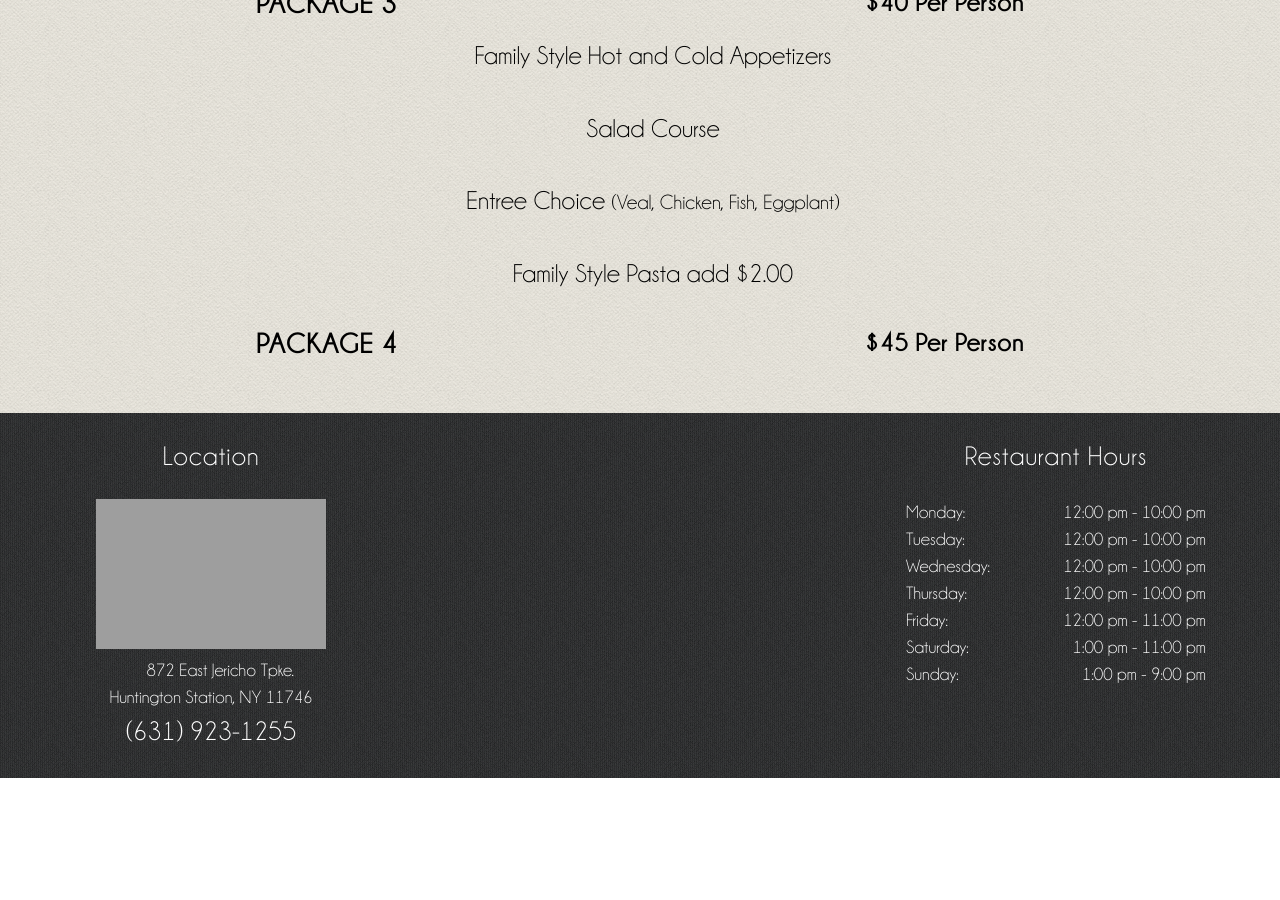
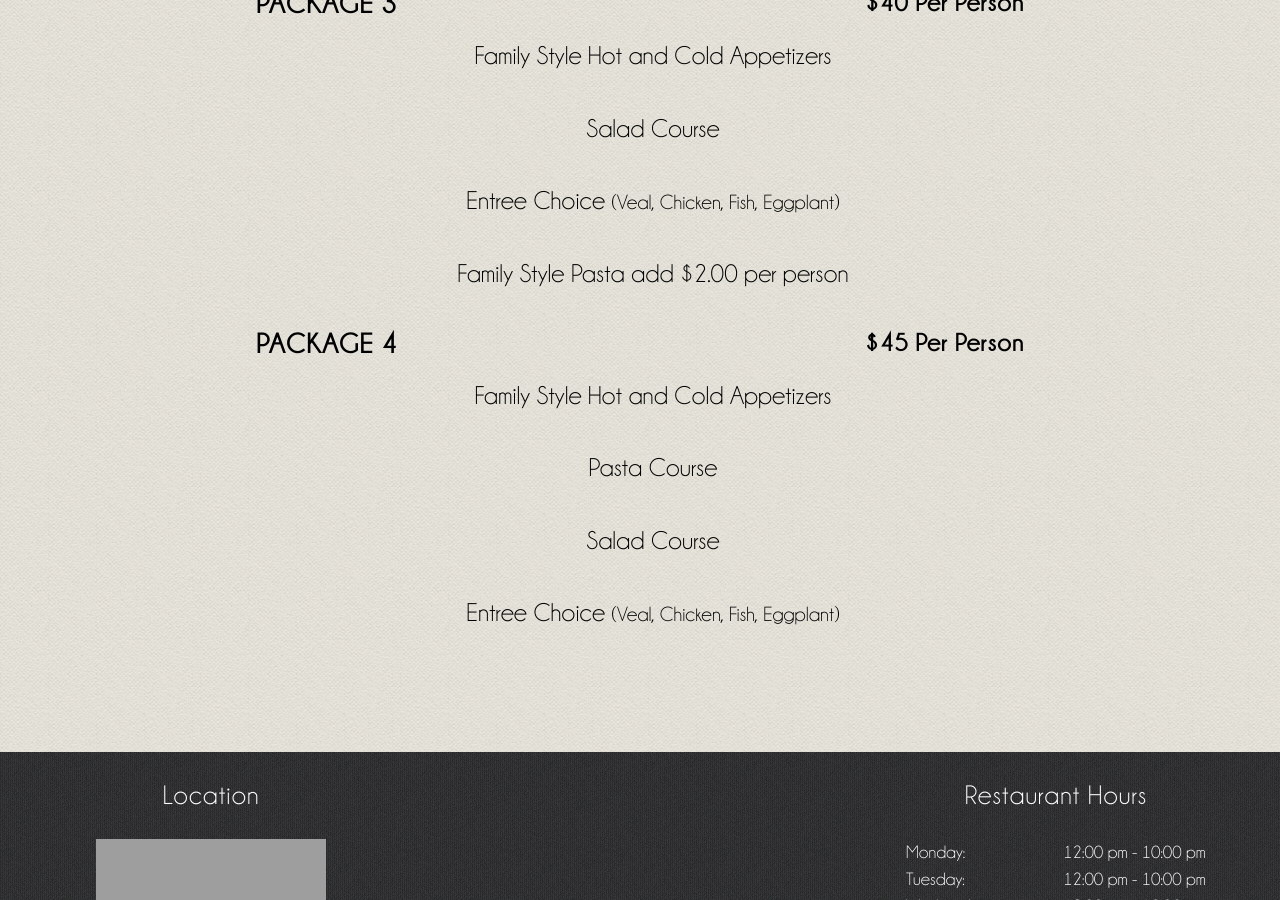
Before and after one commit to cinqueterreli/cinqueterre.github.io, a Jekyll site: the page built from catering.html, in a window 1280 px wide and 900 px high, scrolled down 1681 px. Built offline with Jekyll 4.4.1, drawn with Linux system fonts in a browser that asks for light colours; nearby versions of some CDN libraries; before the commit the page ends 2459 px from its top, so only the background shows below that; grey boxes are pictures that could not be loaded.

Commit message:
were done for now lil niggaaa

```diff
--- a/catering.html
+++ b/catering.html
@@ -29,11 +29,14 @@ header: http://placehold.it/1800x914
 <p class="package-info clear">Family Style Hot and Cold Appetizers</p>
 <p class="package-info clear">Salad Course</p>
 <p class="package-info clear">Entree Choice <span class="smaller">(Veal, Chicken, Fish, Eggplant)</span></p>
-<p class="package-info clear">Family Style Pasta add $2.00</p>
+<p class="package-info clear">Family Style Pasta add $2.00 per person</p>
 
 <h3 class="package-name clear">PACKAGE 4</h3>
 <h4 class="package-price">$45 Per Person</h4>
-
+<p class="package-info clear">Family Style Hot and Cold Appetizers</p>
+<p class="package-info clear">Pasta Course</p>
+<p class="package-info clear">Salad Course</p>
+<p class="package-info clear">Entree Choice <span class="smaller">(Veal, Chicken, Fish, Eggplant)</span></p>
 
 
 </div>
```
